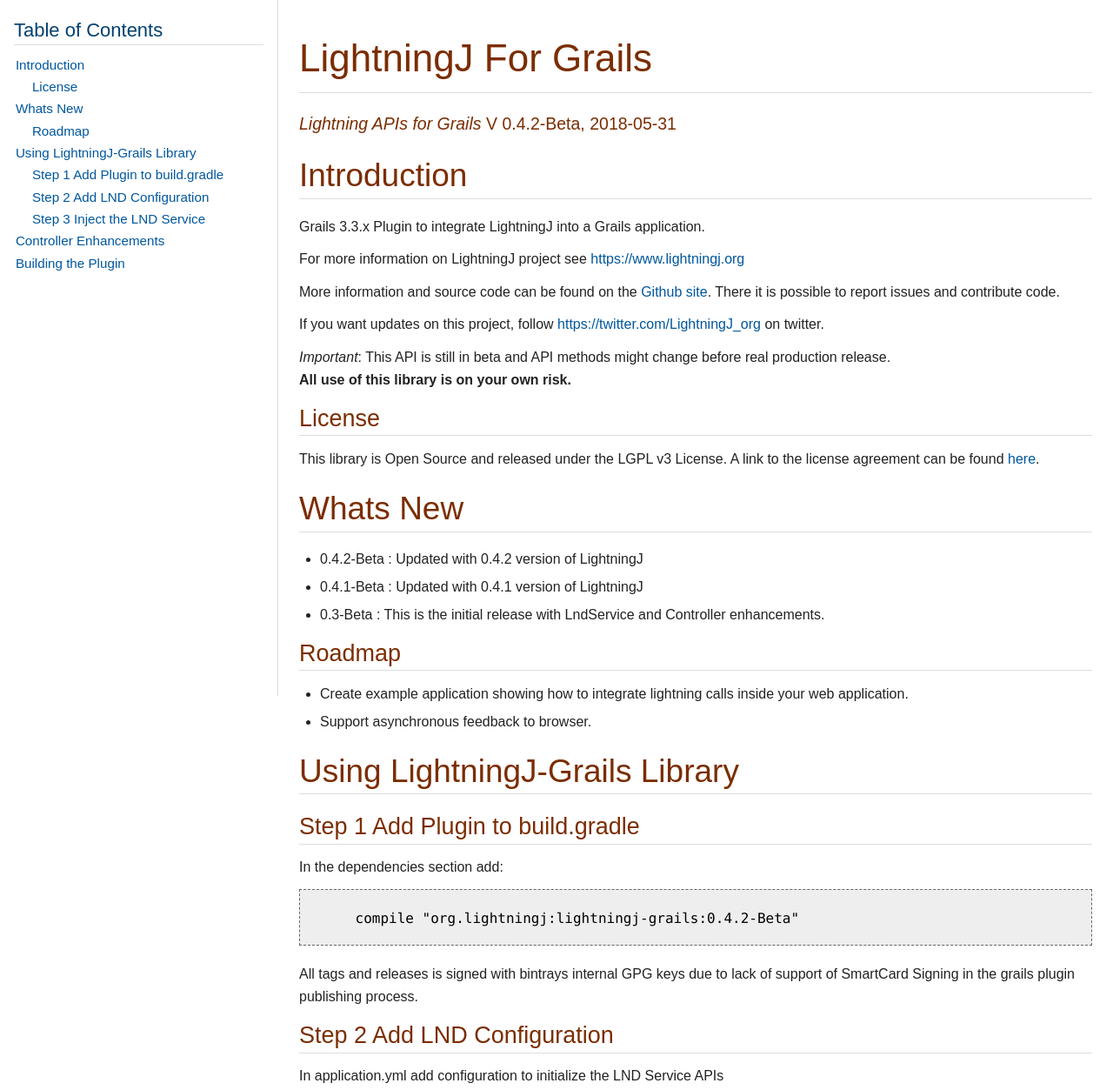
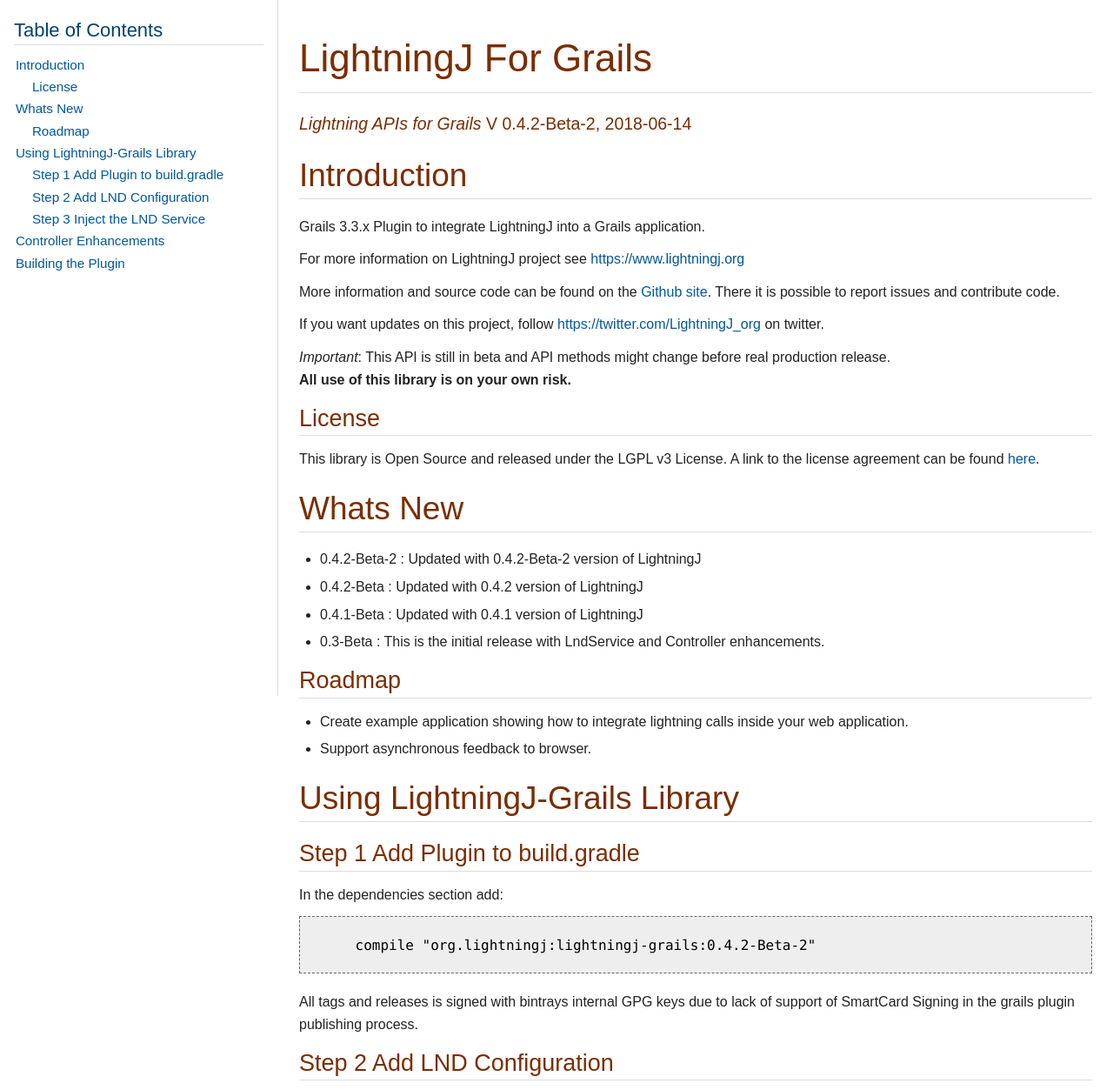
Before and after one commit to lightningj-org/lightningj-grails, a plain HTML site: page index.html in a window 1280 px wide. Shown: the top 1253 px of the page at 87% size. Drawn offline with nearby package versions, Linux system fonts and the light colour scheme.

```diff
--- a/index.html
+++ b/index.html
@@ -759,7 +759,7 @@ p.tableblock.header { color: #6d6e71; }
 <div class="sectionbody">
 <div class="paragraph">
 <p><em>Lightning APIs for Grails</em>
-V 0.4.2-Beta, 2018-05-31</p>
+V 0.4.2-Beta-2, 2018-06-14</p>
 </div>
 </div>
 </div>
@@ -798,13 +798,16 @@ to the license agreement can be found <a href="LICENSE.txt">here</a>.</p>
 <div class="ulist">
 <ul>
 <li>
-<p>0.4.2-Beta : Updated with 0.4.2 version of LightningJ</p>
+<p>0.4.2-Beta-2 : Updated with 0.4.2-Beta-2 version of LightningJ</p>
 </li>
 <li>
-<p>0.4.1-Beta : Updated with 0.4.1 version of LightningJ</p>
+<p>0.4.2-Beta   : Updated with 0.4.2 version of LightningJ</p>
 </li>
 <li>
-<p>0.3-Beta : This is the initial release with LndService and Controller enhancements.</p>
+<p>0.4.1-Beta   : Updated with 0.4.1 version of LightningJ</p>
+</li>
+<li>
+<p>0.3-Beta     : This is the initial release with LndService and Controller enhancements.</p>
 </li>
 </ul>
 </div>
@@ -833,7 +836,7 @@ to the license agreement can be found <a href="LICENSE.txt">here</a>.</p>
 </div>
 <div class="listingblock">
 <div class="content">
-<pre>    compile "org.lightningj:lightningj-grails:0.4.2-Beta"</pre>
+<pre>    compile "org.lightningj:lightningj-grails:0.4.2-Beta-2"</pre>
 </div>
 </div>
 <div class="paragraph">
@@ -975,7 +978,7 @@ cd lightningj-grails
 </div>
 <div id="footer">
 <div id="footer-text">
-Last updated 2018-05-31 06:51:42 CEST
+Last updated 2018-06-14 09:11:53 CEST
 </div>
 </div>
 <link rel="stylesheet" href="https://cdnjs.cloudflare.com/ajax/libs/highlight.js/9.12.0/styles/github.min.css">
```
